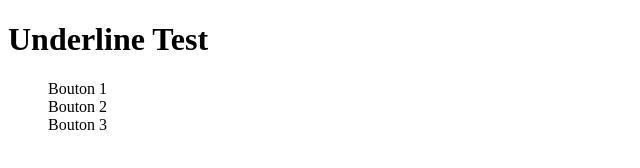
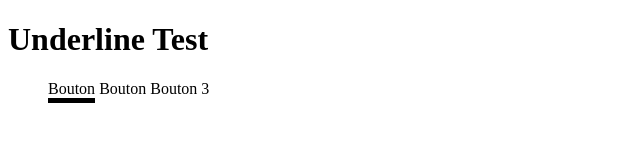
Before and after one commit to MattCouv/cssUnderline, a plain HTML site: page index.html in a window 1280 px wide. Shown: the whole page, without its empty margins (0-640 px from the left). Drawn offline with Linux system fonts and the light colour scheme.

Commit message:
ça fontionne

```diff
--- a/index.html
+++ b/index.html
@@ -9,8 +9,8 @@
 	<h1>Underline Test</h1>
 	<div class="test">
 		<ul>
-			<li><a class="btn1 btnUnderline" href="#">Bouton 1</a></li>
-			<li><a href="#">Bouton 2</a></li>
+			<li><a class="btn_underline underline_middle" href="#">Bouton</a></li>
+			<li><a class="btn_underline underline_left" href="#">Bouton</a></li>
 			<li><a href="#">Bouton 3</a></li>
 		</ul>
 	</div>
--- a/underline.css
+++ b/underline.css
@@ -1,11 +1,36 @@
 .test li{
 	list-style: none;
+	position:relative;
+	display:inline-block;
 }
 .test ul li a:link{
 	display: block;
 	text-decoration: none;
 	color: #000;
 }
-.test ul li:nth-child(1) a:link{
+.btn_underline:after{
+	position:absolute;
+	display:block;
+	height:5px;
+	background-color:black;
+	width:0px;
+	content:"";
+	-moz-transition:all 2s;
+}
+
+.underline_left:hover:after{
+width:100%;
 
 }
+
+.underline_middle:after{
+padding:0 50%;
+}
+
+.underline_middle:hover:after{
+	padding:0;
+	width:100%;
+}
+.underline_middle:hover{
+
+}
```
